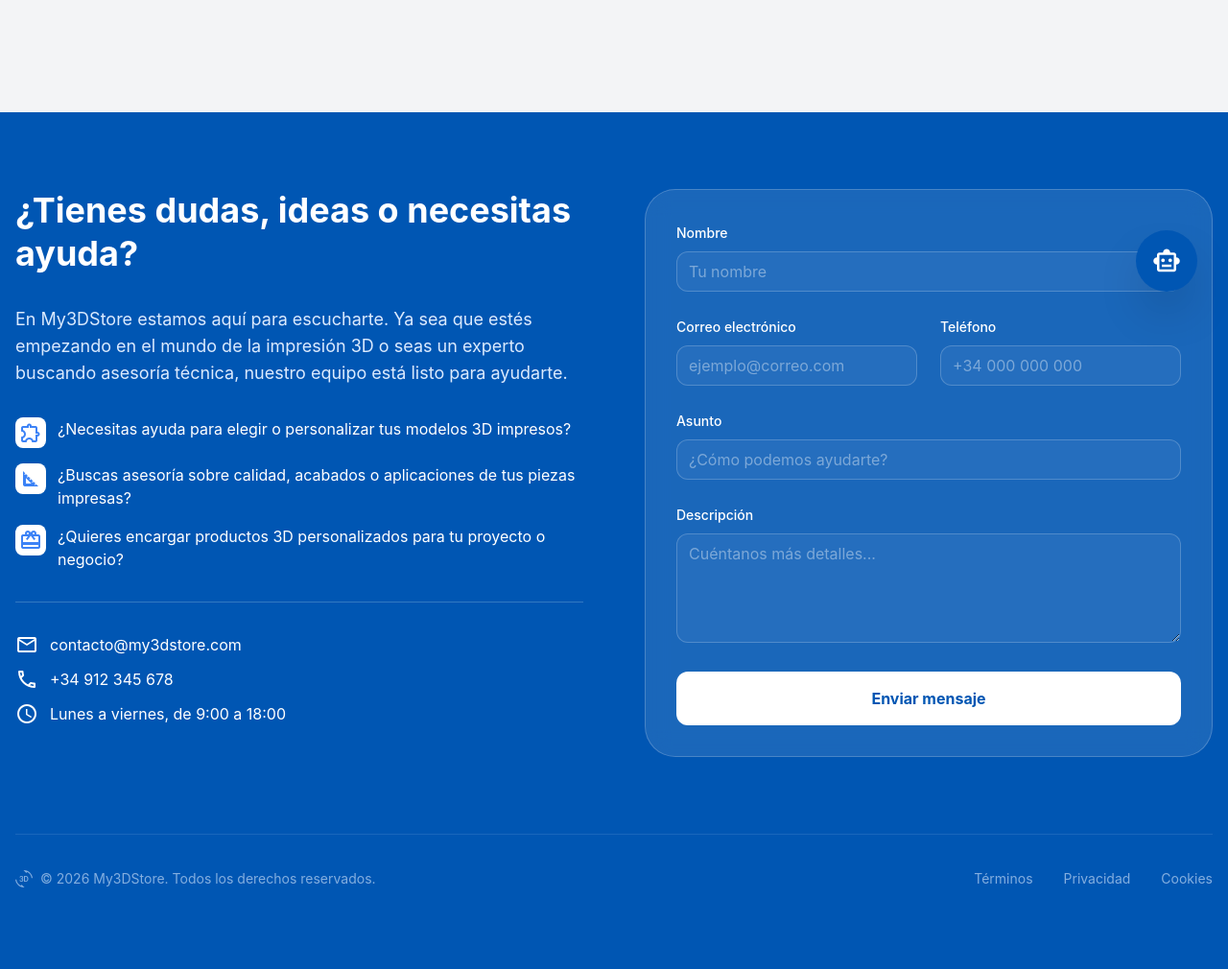
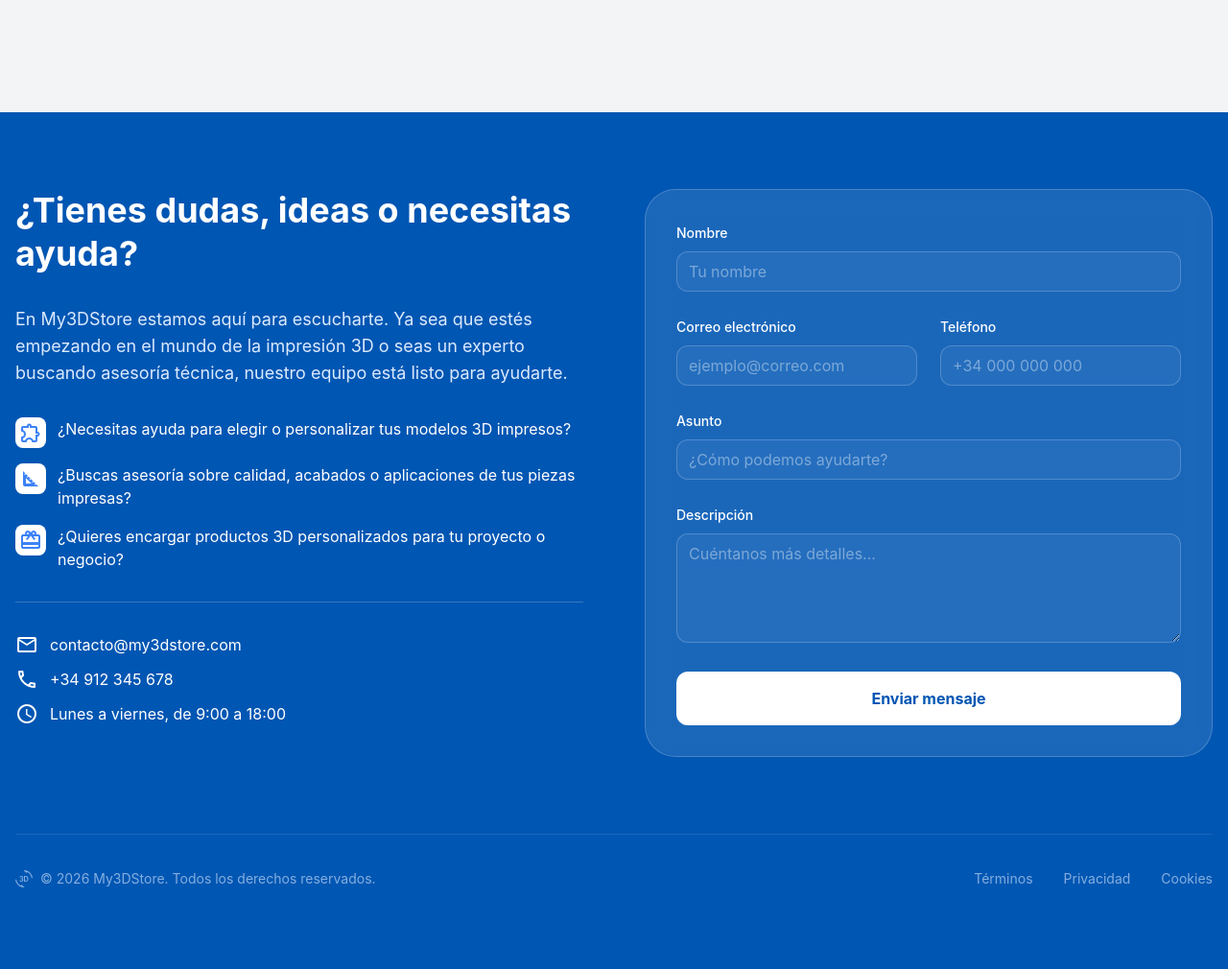
Before and after one commit to IzanRV/My3DStore-final, a PHP site: page /views/cart/index.php in a window 1280 px wide. Shown: the part 464-1474 px from the top of the page at 96% size. Run offline with PHP 8.4, Linux system fonts and the light colour scheme; a stand-in replaces the project's code that opens the database connection; some libraries are stand-ins or nearby versions.

Commit message:
Eliminar botÃ³n flotante de ayuda (Â¿En quÃ© puedo ayudarte?)
Co-authored-by: Cursor <cursoragent@cursor.com>

```diff
--- a/includes/footer.php
+++ b/includes/footer.php
@@ -1,12 +1,4 @@
     </main>
-
-    <!-- Floating Action Button (Chatbot) -->
-    <button class="fixed bottom-8 right-8 w-16 h-16 bg-primary text-white rounded-full shadow-2xl flex items-center justify-center hover:scale-110 transition-all z-50 group">
-        <span class="material-icons-outlined text-3xl">smart_toy</span>
-        <div class="absolute right-20 bg-white dark:bg-slate-800 text-slate-900 dark:text-white px-4 py-2 rounded-2xl shadow-xl text-sm font-medium whitespace-nowrap opacity-0 group-hover:opacity-100 transition-opacity pointer-events-none border border-slate-100 dark:border-slate-700">
-            ¿En qué puedo ayudarte?
-        </div>
-    </button>
 
     <footer class="bg-primary text-white py-20">
         <div class="max-w-7xl mx-auto px-4">
```
